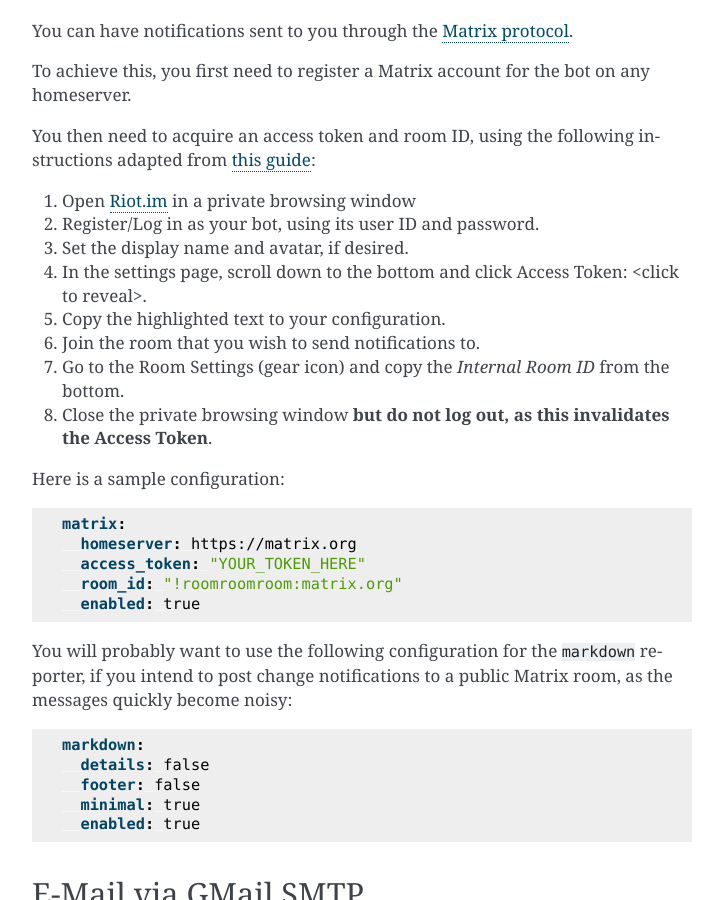
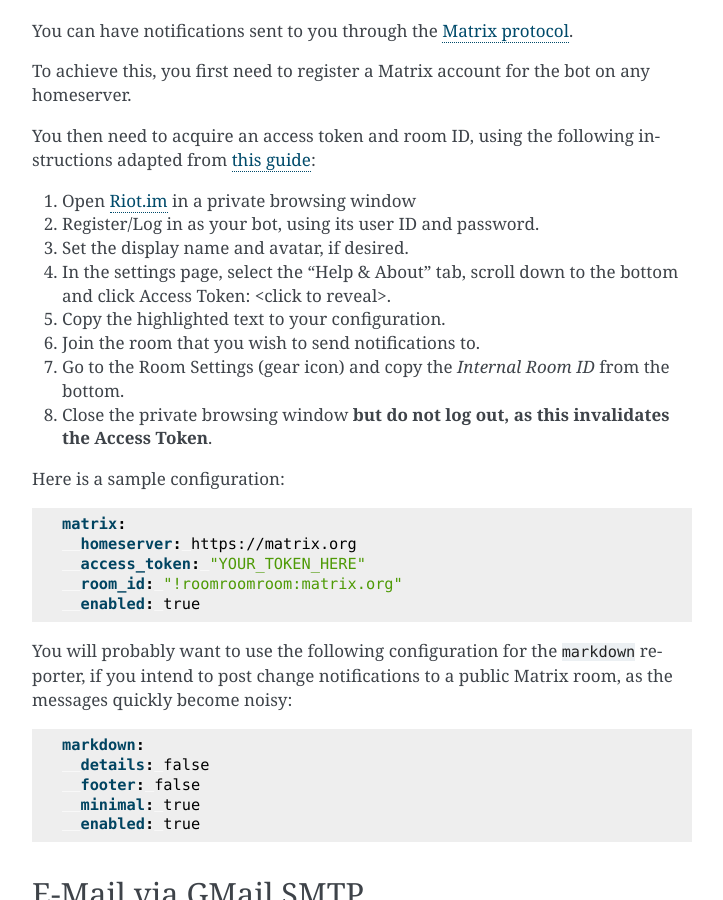
Before and after one commit to thp/urlwatch, a Sphinx documentation site: the page built from docs/source/reporters.rst, in a window 1280 px wide and 900 px high, scrolled down 2360 px. Shown: the whole window, without its empty margins (388-1111 px from the left). Built offline with Sphinx 7.4.7, drawn with Linux system fonts in a browser that asks for light colours.

Commit message:
Update reporters.rst
a more specific description to find the correct menu entry

```diff
--- a/docs/source/reporters.rst
+++ b/docs/source/reporters.rst
@@ -134,7 +134,7 @@ guide <https://t2bot.io/docs/access_tokens/>`__:
 1. Open `Riot.im <https://riot.im/app/>`__ in a private browsing window
 2. Register/Log in as your bot, using its user ID and password.
 3. Set the display name and avatar, if desired.
-4. In the settings page, scroll down to the bottom and click Access
+4. In the settings page, select the "Help & About" tab, scroll down to the bottom and click Access
    Token: <click to reveal>.
 5. Copy the highlighted text to your configuration.
 6. Join the room that you wish to send notifications to.
```
